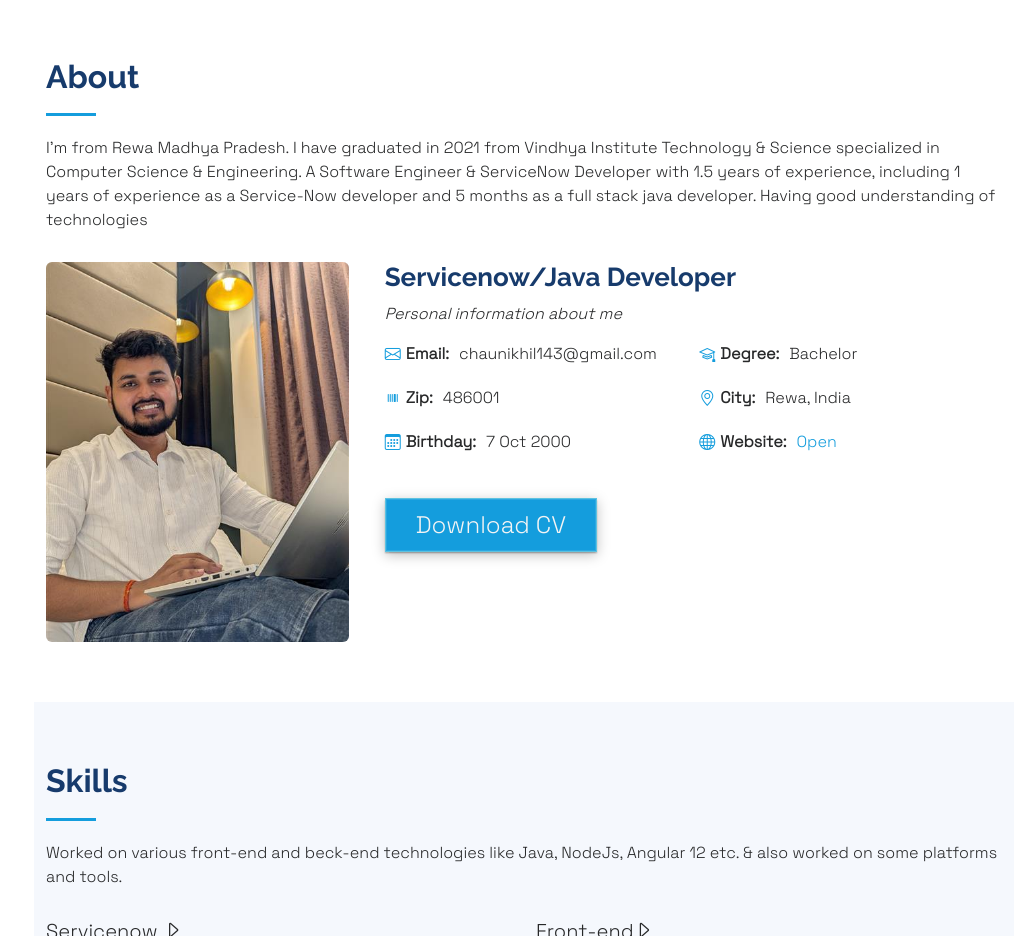
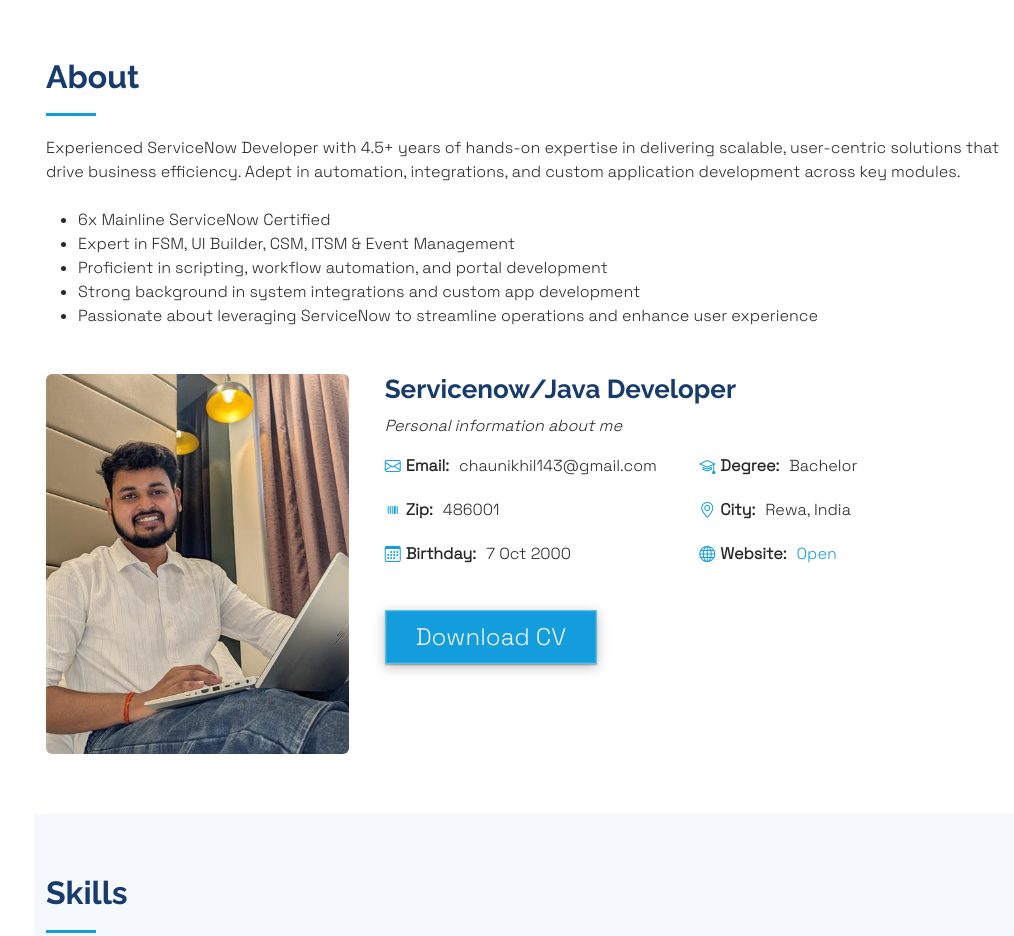
Before and after one commit to NikhilChaurasiya/NikhilChaurasiya.github.io, a plain HTML site: page index.html in a window 1280 px wide. Shown: the part 802-1738 px from the top of the page, without its empty margins (266-1280 px from the left). Drawn offline with Linux system fonts and the light colour scheme.

Commit message:
Update index.html

```diff
--- a/index.html
+++ b/index.html
@@ -98,10 +98,15 @@
 
         <div class="section-title">
           <h2>About</h2>
-          <p>I'm from Rewa Madhya Pradesh. I have graduated in 2021 from Vindhya Institute Technology & Science
-            specialized in Computer Science & Engineering. A Software Engineer & ServiceNow Developer with 1.5 years of
-            experience, including 1 years of experience as a Service-Now developer and 5 months as a full stack java
-            developer. Having good understanding of technologies</p>
+          <p>Experienced ServiceNow Developer with 4.5+ years of hands-on expertise in delivering scalable, user-centric solutions that drive business efficiency. Adept in automation, integrations, and custom application development across key modules.</p>
+<p>&nbsp;</p>
+<ul>
+<li>6x Mainline ServiceNow Certified</li>
+<li>Expert in FSM, UI Builder, CSM, ITSM &amp; Event Management</li>
+<li>Proficient in scripting, workflow automation, and portal development</li>
+<li>Strong background in system integrations and custom app development</li>
+<li>Passionate about leveraging ServiceNow to streamline operations and enhance user experience</li>
+</ul>
         </div>
 
         <div class="row">
```
